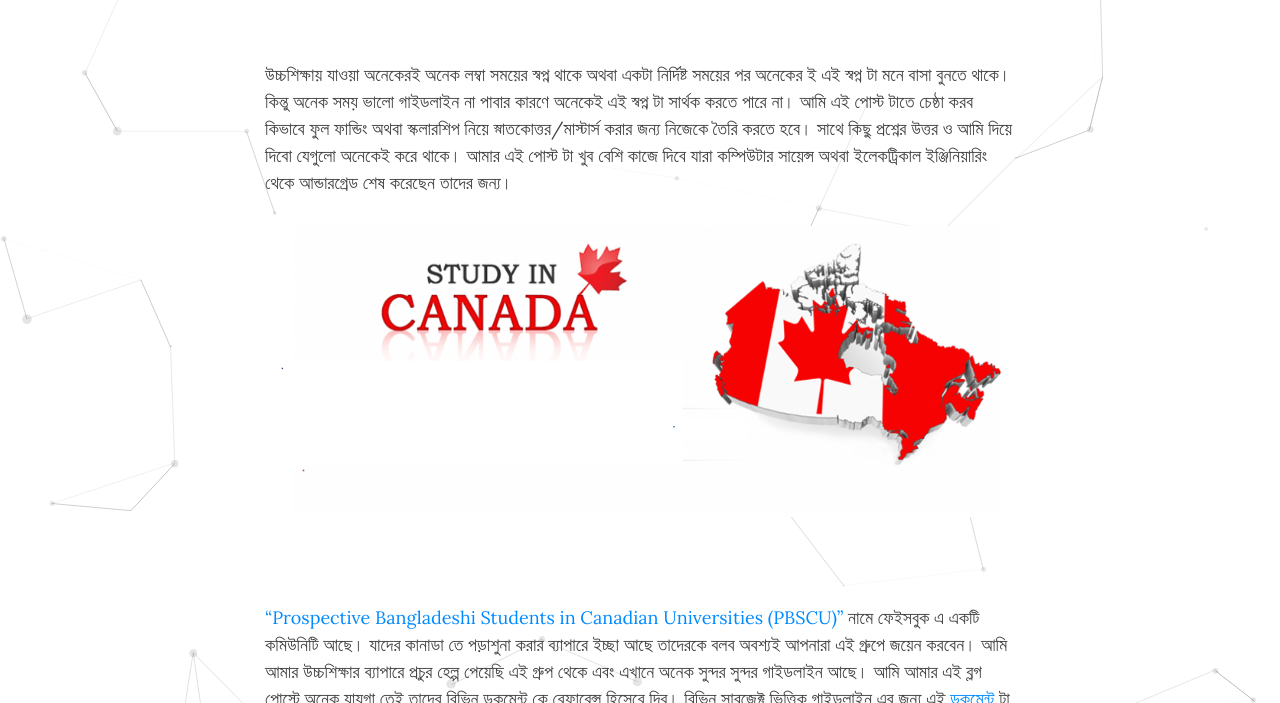
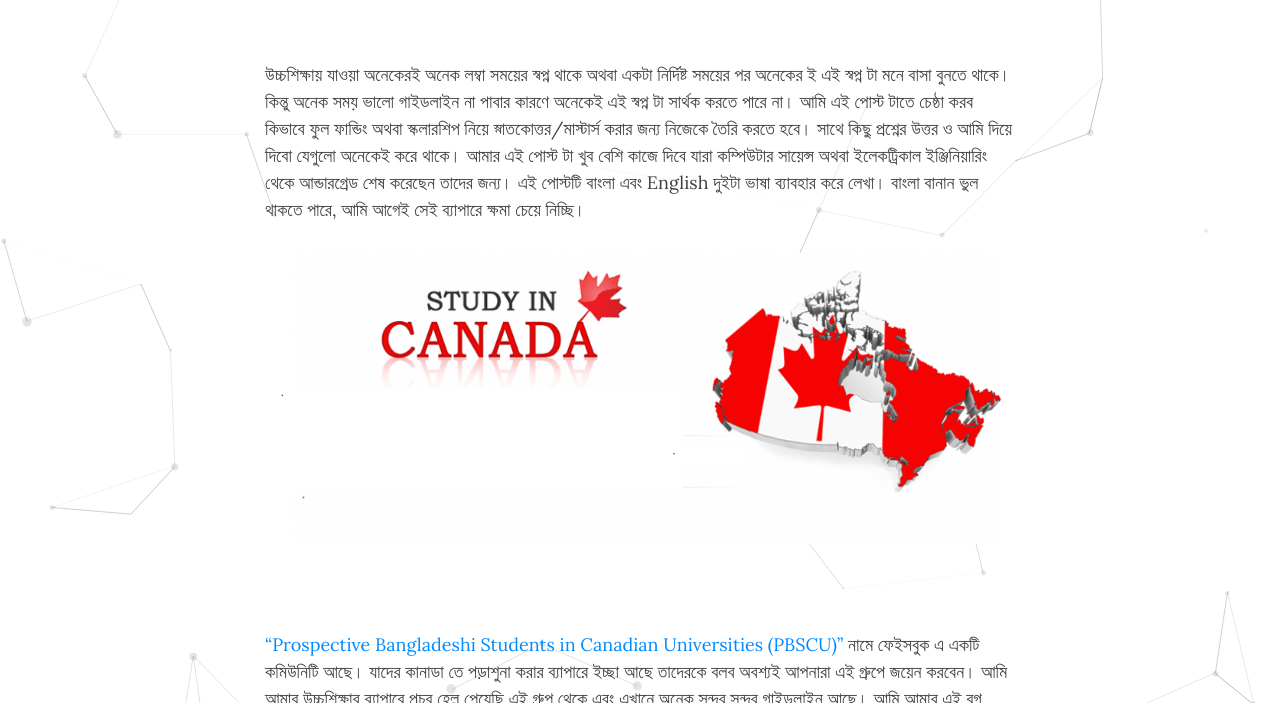
Before and after one commit to mdshopon/mdshopon.github.io, a Jekyll site: the page built from _posts/2020-06-19-studycanada.md, in a window 1280 px wide and 900 px high, scrolled down 648 px, cut to the strip 197-900 px from the top of the window. Built offline with Jekyll 4.4.1, drawn with Linux system fonts in a browser that asks for light colours; nearby versions of some CDN libraries; comment, search, counter and statistics services are not loaded.

Commit message:
Update 2020-06-19-studycanada.md

```diff
--- a/_posts/2020-06-19-studycanada.md
+++ b/_posts/2020-06-19-studycanada.md
@@ -10,7 +10,7 @@
   - Masters Degree
 ---
 
-উচ্চশিক্ষায় যাওয়া অনেকেরই অনেক লম্বা সময়ের স্বপ্ন থাকে অথবা একটা নির্দিষ্ট সময়ের পর অনেকের ই এই স্বপ্ন টা মনে বাসা বুনতে থাকে। কিন্তু অনেক সময় ভালো গাইডলাইন না পাবার কারণে অনেকেই এই স্বপ্ন টা সার্থক করতে পারে না। আমি এই পোস্ট টাতে চেষ্ঠা করব কিভাবে ফুল ফান্ডিং অথবা স্কলারশিপ নিয়ে স্নাতকোত্তর/মাস্টার্স করার জন্য নিজেকে তৈরি করতে হবে। সাথে কিছু প্রশ্নের উত্তর ও আমি দিয়ে দিবো যেগুলো অনেকেই করে থাকে। আমার এই পোস্ট টা খুব বেশি কাজে দিবে যারা কম্পিউটার সায়েন্স অথবা ইলেকট্রিকাল ইঞ্জিনিয়ারিং থেকে আন্ডারগ্রেড শেষ করেছেন তাদের জন্য।
+উচ্চশিক্ষায় যাওয়া অনেকেরই অনেক লম্বা সময়ের স্বপ্ন থাকে অথবা একটা নির্দিষ্ট সময়ের পর অনেকের ই এই স্বপ্ন টা মনে বাসা বুনতে থাকে। কিন্তু অনেক সময় ভালো গাইডলাইন না পাবার কারণে অনেকেই এই স্বপ্ন টা সার্থক করতে পারে না। আমি এই পোস্ট টাতে চেষ্ঠা করব কিভাবে ফুল ফান্ডিং অথবা স্কলারশিপ নিয়ে স্নাতকোত্তর/মাস্টার্স করার জন্য নিজেকে তৈরি করতে হবে। সাথে কিছু প্রশ্নের উত্তর ও আমি দিয়ে দিবো যেগুলো অনেকেই করে থাকে। আমার এই পোস্ট টা খুব বেশি কাজে দিবে যারা কম্পিউটার সায়েন্স অথবা ইলেকট্রিকাল ইঞ্জিনিয়ারিং থেকে আন্ডারগ্রেড শেষ করেছেন তাদের জন্য।  এই পোস্টটি বাংলা এবং English দুইটা ভাষা ব্যাবহার করে লেখা। বাংলা বানান ভুল থাকতে পারে, আমি আগেই সেই ব্যাপারে ক্ষমা চেয়ে নিচ্ছি।
 <p align="center">
   <img  src="/img/canada.png">
 </p>
```
